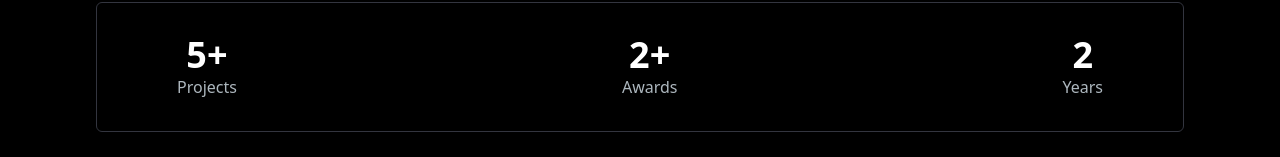
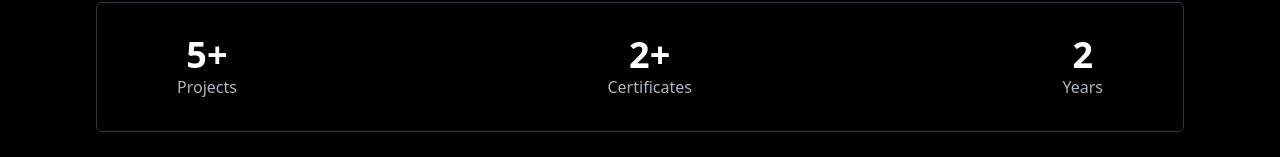
Before and after one commit to Lisosimida/portfolio2, a Next.js app: page / in a window 1280 px wide. Shown: the part 795-952 px from the top of the page. Built offline with nearby package versions, Linux system fonts and the light colour scheme.

Commit message:
updated resume

```diff
--- a/components/AchievementsSection.jsx
+++ b/components/AchievementsSection.jsx
@@ -6,7 +6,7 @@ const achievementsList = [
         value: "5+",
     },
     {
-        metric: "Awards",
+        metric: "Certificates",
         value: "2+",
     },
     {
--- a/components/HeroSection.jsx
+++ b/components/HeroSection.jsx
@@ -47,7 +47,7 @@ const HeroSection = () => {
                             <span className="text-xl text-white">Projects</span>
                         </Link>
                         <Link
-                        href="https://drive.google.com/file/d/1CrKYKv8smrEmBDjih4jAvO7NBqSy6l39/view?usp=sharing"
+                        href="https://drive.google.com/file/d/1ir6MNG66HO_j-5qp4-XWFKaz9t7SMmpU/view?usp=sharing"
                         className ="px-6 inline-block py-3 rounded-full border-2 border-blue-500 hover:bg-blue-400">
                             View My Resume
 
```
